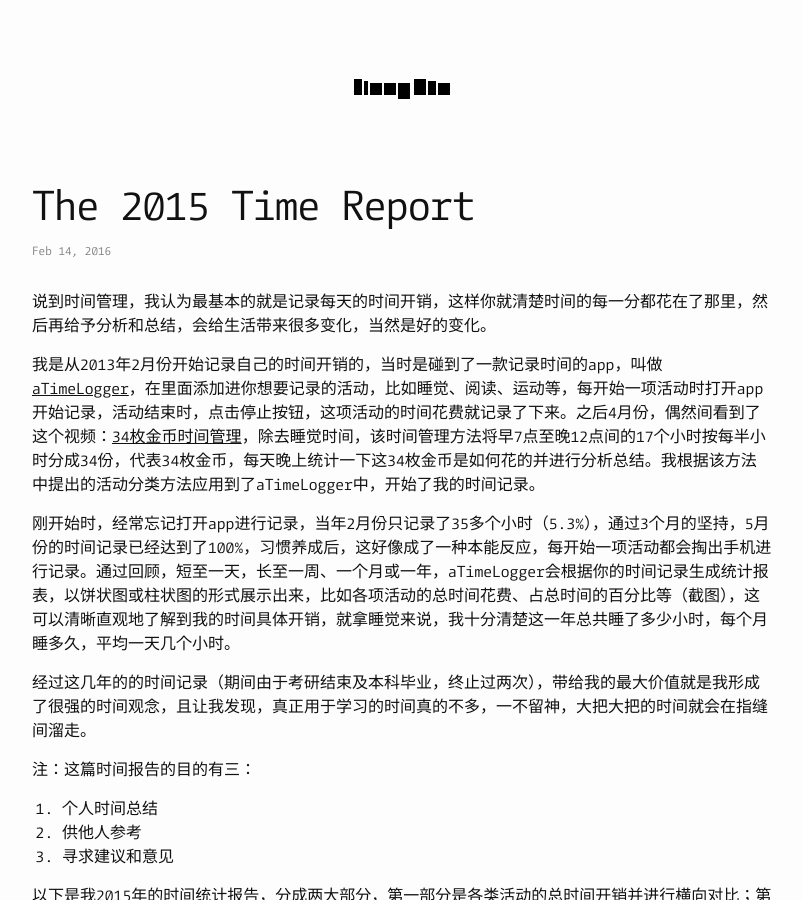
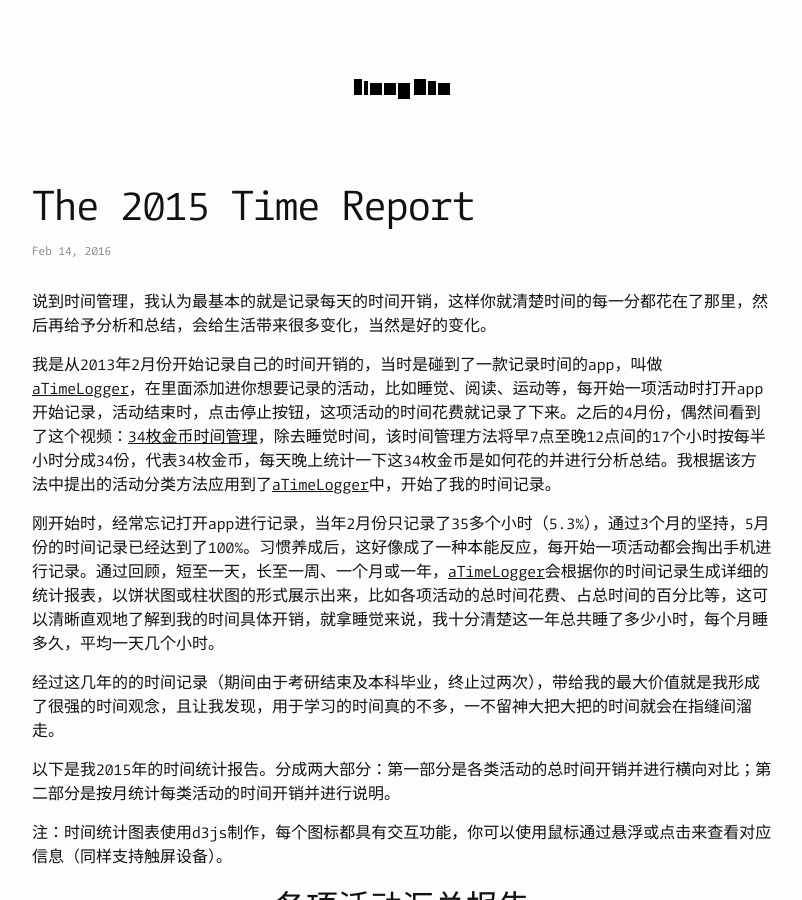
Before and after one commit to michaelluang/michaelluang.github.io, a Jekyll site: the page built from _posts/2016-02-14-the-2015-time-report.markdown, in a window 1280 px wide and 900 px high. Shown: the whole window, without its empty margins (238-1040 px from the left). Built offline with Jekyll 4.4.1, drawn with Linux system fonts in a browser that asks for light colours; some of the changed text lies outside the part shown.

Commit message:
Blog Post Review and fix some typos

```diff
--- a/_posts/2016-01-15-writing.markdown
+++ b/_posts/2016-01-15-writing.markdown
@@ -51,11 +51,13 @@ date: 2016-01-15 14:28:10 +0800
 
 每天都会产生很多想法，但大多数都没有得到我的认真审视和记录，所以，由此获得的生活体验却如此之少。而循着这种治学方式，或生活方式，也许就能把握住自己的体验，进而激发出更系统的思考。
 
-将 C. Wright Mills 提到的“学术档案(File)”和“日记(Journal)”替换为“网站(Website)”和“博客(Blog)”，其传达的理念依旧是相通的。So，I must set up a website and keep a blog.
+将 C. Wright Mills 提到的“学术档案(File)”和“日记(Journal)”替换为“网站(Website)”和“博客(Blog)”，其传达的理念依旧是相通的。
+
+So，I must set up a website and keep a blog.
 
 ## Personal Information Management(PIM)
 
-网络带来的信息碎片化也是我建立这个网站的一个原因，尤其是把大量时间花在社交网络上时，投入的时间与带给我的价值严重不成比例，即沉浸在社交网络上我认为是一种高投入低产出的活动。回想这些年的网络活动，我发现大部分时间都是在社交网络上度过，从 QQ、微信、微博到 Twitter、Instgram 等，由于社交网络的特点，其传递的信息过于碎片化且充杂着太多的肤浅内容，而这些信息我也是大部分看之即忘，很少带给我有价值的思考。而且，辗转于这些社交网络之中，我创造的信息也呈碎片化分布，如今我们花在网络上的时间越来越多，留在网络上的信息也就越来越多，正确对待我们的信息显得尤为重要。当我们对所使用的服务越依赖时，诸如这些社交网络，或网盘服务，我们在网络上的自由就越受限制。而且在国家防火墙(GFW)这种圆形监狱式的全面监控下，在使用这些服务时根本谈不上所谓的言论自由和信息安全，何况 GFW 已然变成一套扭曲人们思想的精密工具。有时我就想，自己用心创作的内容要放在自己不能完全控制的平台上，当这些平台过时或提供的服务不满足我的要求时，我该如何以快捷方便的方式来转移这些内容？显然不能，而这些内容是我想要永久保存的。
+网络带来的信息碎片化也是我建立这个网站的一个原因，尤其是把大量时间花在社交网络上时，投入的时间与带给我的价值严重不成比例，即沉浸在社交网络上我认为是一种高投入低产出的活动。回想这些年的网络活动，我发现大部分时间都是在社交网络上度过，从 QQ、微信、微博到 Twitter、Instagram 等。由于社交网络的特点，其传递的信息过于碎片化且充杂着太多的肤浅内容，而这些信息我也是大部分看之即忘，很少带给我有价值的思考。而且，辗转于这些社交网络之中，我创造的信息也呈碎片化分布。如今我们花在网络上的时间越来越多，留在网络上的信息也就越来越多，正确对待我们的信息显得尤为重要。当我们对所使用的服务越依赖时，诸如这些社交网络，或网盘服务，我们在网络上的自由就越受限制，而且在国家防火墙(GFW)这种圆形监狱式的全面监控下，在使用这些服务时根本谈不上所谓的言论自由和信息安全，何况 GFW 已然变成一套扭曲人们思想的精密工具。有时我就想，自己用心创作的内容要放在自己不能完全控制的平台上，当这些平台过时或提供的服务不满足我的要求时，我该如何以快捷方便的方式来转移这些内容？显然不能，而这些内容是我想要永久保存的。
 
 所以，着手建立一个以自己网站为中心，其他必需服务为分支的个人信息中心，以系统方法将每一部分都放在它应有的位置上，并且围绕其中每一部分的发展不断去调整充实这个框架。只有身居这样精心构筑的平台上时，我认为才能做好个人的信息管理(PIM)，并把握住自己的体验。
 
--- a/_posts/2016-02-03-pick-four.markdown
+++ b/_posts/2016-02-03-pick-four.markdown
@@ -4,7 +4,7 @@ title: "Pick Four"
 date: 2016-02-03 15:18:10 +0800
 ---
 
-仪式感确实是一种无形的力量，瞬间让我们充满斗志、希望与勇气。新年伊始，在过去一年间我们被生活消磨掉的激情总是在这一刻填满，然后信心十足地许下几个愿望，下决心定几个目标，争取在新的一年里去实现它们，比如，我要减肥，我要读完30本书，我要掌握一门编程语言等等。
+仪式感确实是一种无形的力量，瞬间让我们充满斗志、希望与勇气。比如新年伊始，在过去一年间我们被生活消磨掉的激情总是在这一刻填满，然后信心十足地许下几个愿望，下决心定几个目标，争取在新的一年里去实现它们，比如，我要减肥，我要读完30本书，我要掌握一门编程语言等等。
 
 现在已经二月份了，年初的那份激情按100分算的话，还剩多少分？年初定的目标还有勇气和信心去完成吗？是不是有些已经被完全抛在了脑后？时间跨度再长一点，当这一年快结束时，回头去看年初的这些新年立志时，你会发现，那些想要实现的目标安静地躺在角落里，蒙了一层厚厚的灰。对于有些目标，我们会充满遗憾，甚至会带些痛苦，比如，我还是这么胖…
 
--- a/_posts/2016-02-14-the-2015-time-report.markdown
+++ b/_posts/2016-02-14-the-2015-time-report.markdown
@@ -6,19 +6,15 @@ date: 2016-02-14 23:38:10 +0800
 
 说到时间管理，我认为最基本的就是记录每天的时间开销，这样你就清楚时间的每一分都花在了那里，然后再给予分析和总结，会给生活带来很多变化，当然是好的变化。
 
-我是从2013年2月份开始记录自己的时间开销的，当时是碰到了一款记录时间的app，叫做[aTimeLogger](http://www.atimelogger.com)，在里面添加进你想要记录的活动，比如睡觉、阅读、运动等，每开始一项活动时打开app开始记录，活动结束时，点击停止按钮，这项活动的时间花费就记录了下来。之后4月份，偶然间看到了这个视频：[34枚金币时间管理](http://v.youku.com/v_show/id_XNDk2OTQyNDgw.html)，除去睡觉时间，该时间管理方法将早7点至晚12点间的17个小时按每半小时分成34份，代表34枚金币，每天晚上统计一下这34枚金币是如何花的并进行分析总结。我根据该方法中提出的活动分类方法应用到了aTimeLogger中，开始了我的时间记录。
+我是从2013年2月份开始记录自己的时间开销的，当时是碰到了一款记录时间的app，叫做[aTimeLogger](http://www.atimelogger.com)，在里面添加进你想要记录的活动，比如睡觉、阅读、运动等，每开始一项活动时打开app开始记录，活动结束时，点击停止按钮，这项活动的时间花费就记录了下来。之后的4月份，偶然间看到了这个视频：[34枚金币时间管理](http://v.youku.com/v_show/id_XNDk2OTQyNDgw.html)，除去睡觉时间，该时间管理方法将早7点至晚12点间的17个小时按每半小时分成34份，代表34枚金币，每天晚上统计一下这34枚金币是如何花的并进行分析总结。我根据该方法中提出的活动分类方法应用到了[aTimeLogger](http://www.atimelogger.com)中，开始了我的时间记录。
 
-刚开始时，经常忘记打开app进行记录，当年2月份只记录了35多个小时（5.3%），通过3个月的坚持，5月份的时间记录已经达到了100%，习惯养成后，这好像成了一种本能反应，每开始一项活动都会掏出手机进行记录。通过回顾，短至一天，长至一周、一个月或一年，aTimeLogger会根据你的时间记录生成统计报表，以饼状图或柱状图的形式展示出来，比如各项活动的总时间花费、占总时间的百分比等（截图），这可以清晰直观地了解到我的时间具体开销，就拿睡觉来说，我十分清楚这一年总共睡了多少小时，每个月睡多久，平均一天几个小时。
+刚开始时，经常忘记打开app进行记录，当年2月份只记录了35多个小时（5.3%），通过3个月的坚持，5月份的时间记录已经达到了100%。习惯养成后，这好像成了一种本能反应，每开始一项活动都会掏出手机进行记录。通过回顾，短至一天，长至一周、一个月或一年，[aTimeLogger](http://www.atimelogger.com)会根据你的时间记录生成详细的统计报表，以饼状图或柱状图的形式展示出来，比如各项活动的总时间花费、占总时间的百分比等，这可以清晰直观地了解到我的时间具体开销，就拿睡觉来说，我十分清楚这一年总共睡了多少小时，每个月睡多久，平均一天几个小时。
 
-经过这几年的的时间记录（期间由于考研结束及本科毕业，终止过两次），带给我的最大价值就是我形成了很强的时间观念，且让我发现，真正用于学习的时间真的不多，一不留神，大把大把的时间就会在指缝间溜走。
+经过这几年的的时间记录（期间由于考研结束及本科毕业，终止过两次），带给我的最大价值就是我形成了很强的时间观念，且让我发现，用于学习的时间真的不多，一不留神大把大把的时间就会在指缝间溜走。
 
-注：这篇时间报告的目的有三：
+以下是我2015年的时间统计报告。分成两大部分：第一部分是各类活动的总时间开销并进行横向对比；第二部分是按月统计每类活动的时间开销并进行说明。
 
-1. 个人时间总结
-2. 供他人参考
-3. 寻求建议和意见
-
-以下是我2015年的时间统计报告，分成两大部分，第一部分是各类活动的总时间开销并进行横向对比；第二部分是针对每项活动按月统计时间开销并进行说明。
+注：时间统计图表使用d3js制作，每个图标都具有交互功能，你可以使用鼠标通过悬浮或点击来查看对应信息（同样支持触屏设备）。
 
 ## 各项活动汇总报告
 
@@ -75,15 +71,15 @@ date: 2016-02-14 23:38:10 +0800
 
 ### Research
 
-这一类是投入到科研上的时间，惭愧的说，我投入的时间不多，全年有510个小时，占5.8%。
+这一类是投入到科研上的时间。惭愧的说，我投入的时间不多，全年只有510个小时，占5.8%。
 
 这一年，科研没有作出成果，这是我感觉很失败的地方，有时候一想到读研究生竟然没有拿得出手的科研成果，就会感到很不可思议。
 
-从以上分析看出，为找工作做准备，投入了超过10%的时间，因此，分配的科研上的时间就会被压榨，这是主要原因。但从另外几方面看，也有些原因，虽然不是很客观，甚至片面。
+为找工作做准备，投入了超过10%（Front-end类别）的时间，因此，分配到科研上的时间就会被压榨，这是主要原因。但从另外几方面看，也有些原因，虽然不是很客观，甚至片面。
 
-- 感觉不到周围的学术氛围，做学术感到很枯燥，这导致不愿在科研上投入太多时间和精力
-- 看不到自己的进步，没有有效的及时反馈，让我渐渐失去做学术的动力（虽然我特别喜欢我的学术方向）
-- 没有明确的目标，这就导致精力瞄不到一个点上，最终什么都没做出来（惭愧）
+- 感觉不到周围的学术氛围，做学术感到很枯燥，这导致不愿在科研上投入太多时间和精力；
+- 看不到自己的进步，没有有效的及时反馈，让我渐渐失去做学术的动力（虽然我特别喜欢我的学术方向）；
+- 没有明确的目标，这就导致精力瞄不到一个点上，最终什么都没做出来（惭愧）。
 
 哎，说来说去，还是自己的原因。作为两年制的专业硕士，就没有一颗踏实做学术的心。
 
@@ -148,7 +144,7 @@ GTD是一套个人事物管理方法，我从两年前开始学习这套方法
 学习Python的时间不多，而且时间段比较分散，这也说明我还没有掌握这门语言。
 一般是有一段时期，比如想读一本关于Python的专业书籍，参加网络上的一门公开课，才会集中学习一下Python，但从来没有使用Python做出过什么东西。
 
-这次的总结，让我发现，要想掌握一门语言，必须坚持学习，即使每天做不到，也不能有长时间的间断，而且，必须要勤动手，做出具体的东西来，比如写个Web Sever什么的。
+这次的总结，让我发现，要想掌握一门语言，必须坚持学习，即使每天做不到，也不能有长时间的间断，而且，必须要勤动手，做出具体的东西来，比如写个Web Server，实现一些机器学习算法等。
 
 2015年学习Python的时间为109个小时，占一年时间的1.2%，平均每天半小时的时间都不够，所以总的学习效果微乎其微，根本达不到学习的目的。
 
@@ -184,3 +180,5 @@ Writing这一项还比较犹豫，因为这一项与其它项目有冲突，目
 以上就是2015年的时间总结报告，由于是初次对时间进行总结，分析得还不是特别全面和透彻，而且还存在着诸多个人偏见等主观因素。毕竟时间管理需要渗透到每一天的生活学习中的，并对其不断的进行发展和完善，从而形成一套适合自己的时间管理系统。
 
 因此，2016年，希望自己对时间利用多投入些思考，多进行总结，达到时间利用效率的最大化。
+
+如果你有任何建议或意见，欢迎与我[联系]({{ site.url }}/about/#get-in-touch--feedback)。
```
Also changed, not shown: other parts of _posts/2016-02-03-pick-four.markdown (+1 -1 lines), other parts of _posts/2016-02-14-the-2015-time-report.markdown (+4 -4 lines).
